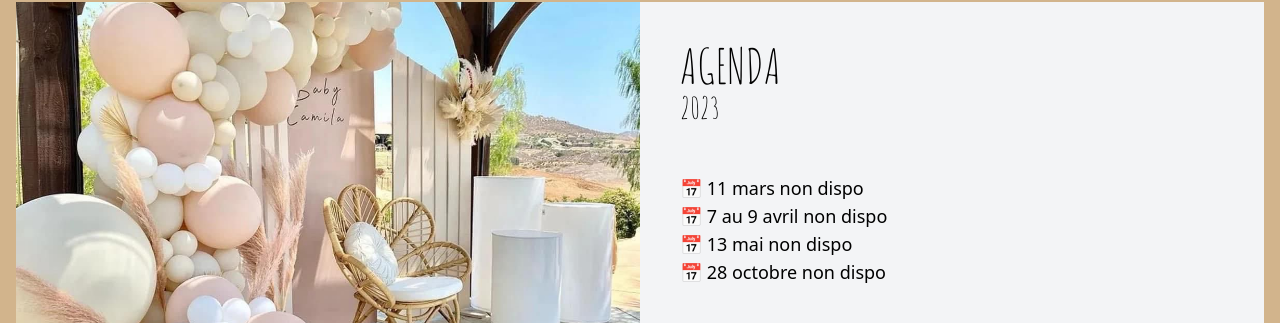
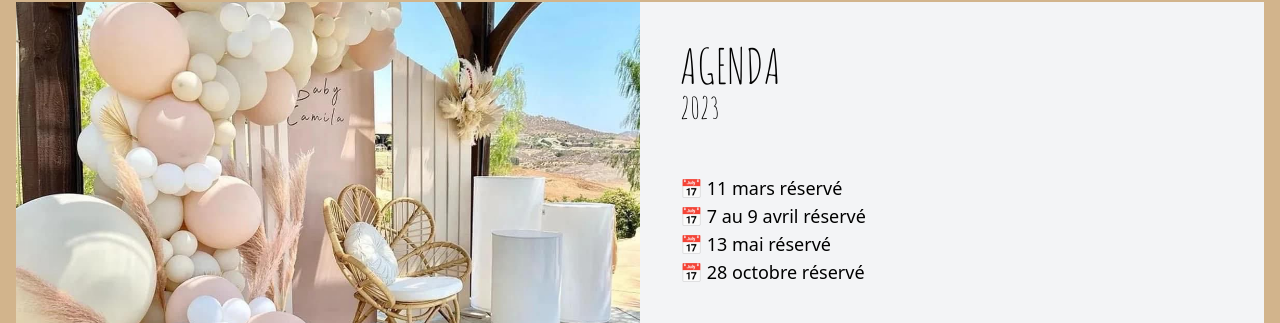
Before and after one commit to Baba-Events/Baba.Events, a website: page index.html in a window 1280 px wide. Shown: the part 3851-4174 px from the top of the page. Drawn offline with nearby package versions, Linux system fonts and the light colour scheme.

Commit message:
Update index.html

```diff
--- a/index.html
+++ b/index.html
@@ -326,10 +326,10 @@
         <h1 class="text-5xl font-['Amatic_SC'] uppercase">agenda</h1>
         <h2 class="mb-5 font-['Amatic_SC'] text-3xl">2023</h2>
         <p class="font-thin text-lg"><br>
-          📅 11 mars non dispo<br>
-          📅 7 au 9 avril non dispo<br>
-          📅 13 mai non dispo<br>
-          📅 28 octobre non dispo<br>
+          📅 11 mars réservé<br>
+          📅 7 au 9 avril réservé<br>
+          📅 13 mai réservé<br>
+          📅 28 octobre réservé<br>
         </p>
         <a href="#contact"
           class="inline-flex ring-1 ring-slate-300 rounded shadow-md items-center justify-between p-3 bg-brown-300 hover:bg-brown-400 text-white mt-10 mb:mt-20">
```
